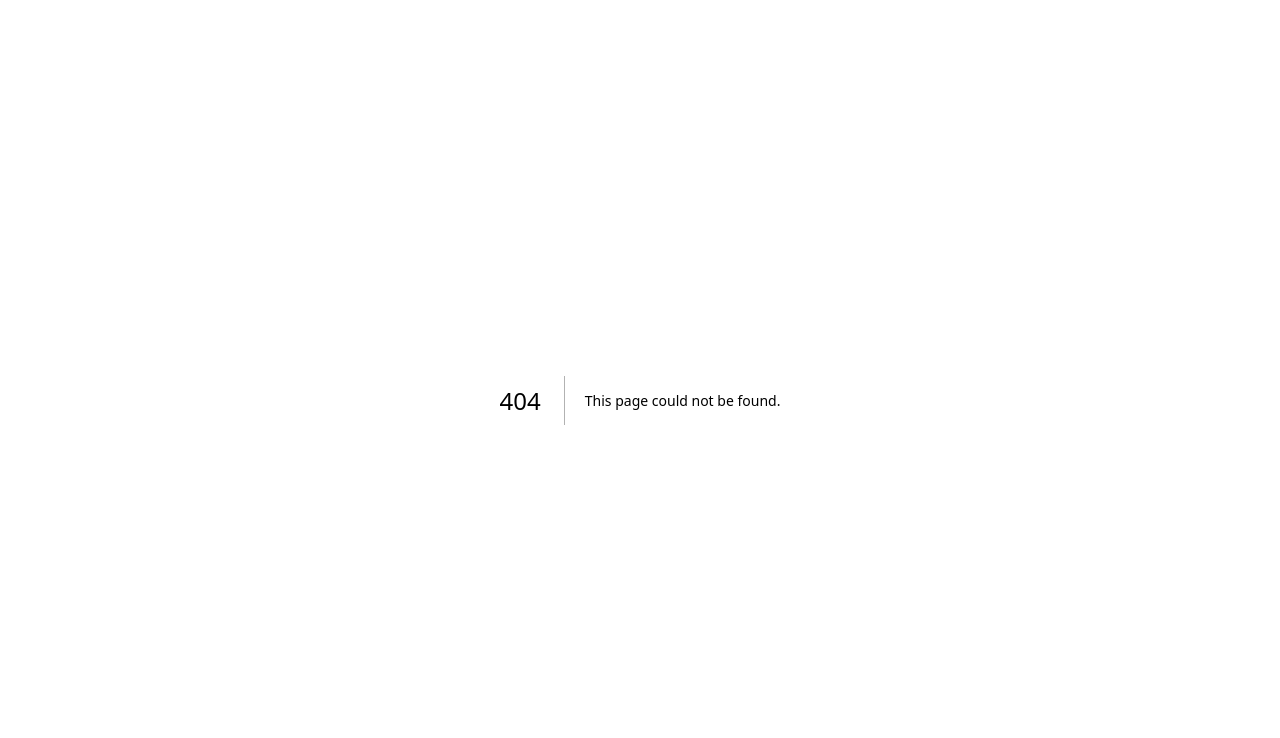
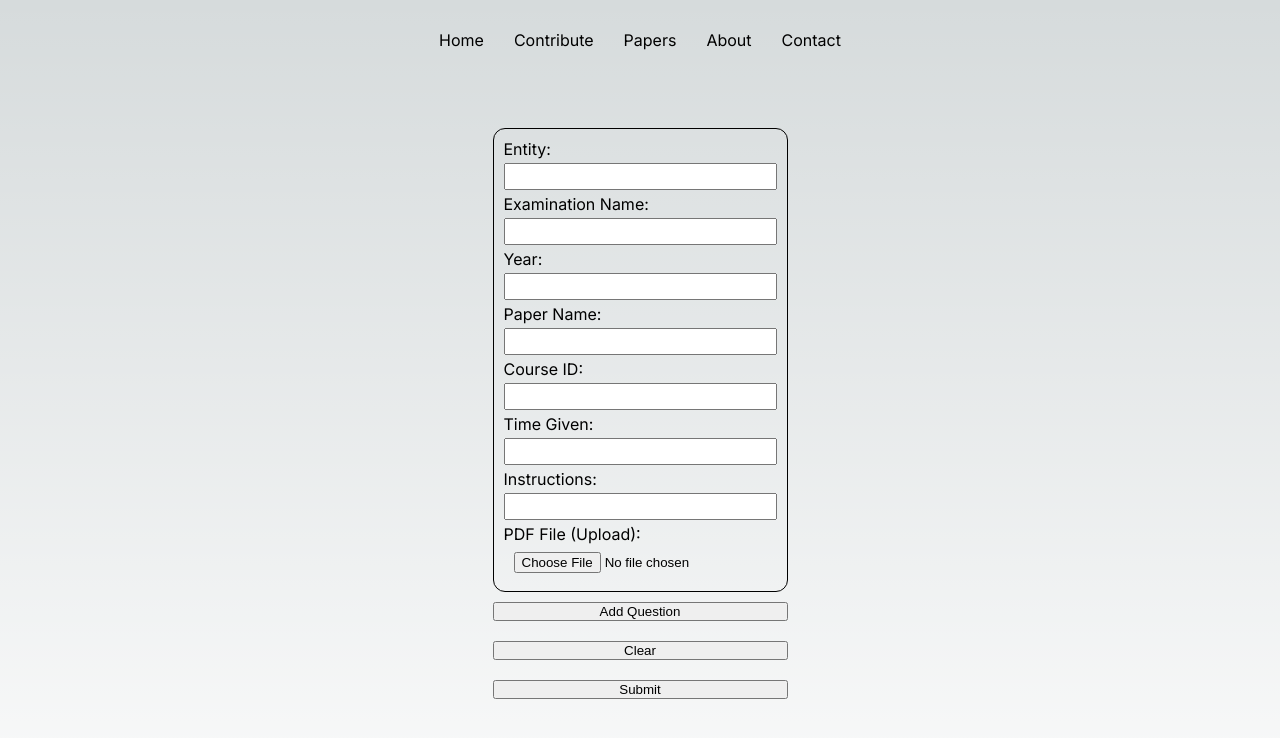
Before and after one commit to seyone22/papersplease, a Next.js app: page /contribute in a window 1280 px wide. Before the commit this address had no page. Shown: the top 738 px of the page. Built offline with nearby package versions, Linux system fonts and the light colour scheme.

Commit message:
Contribute form exists now. TODO: Implement  backend functionality
Signed-off-by: seyone <s.g.seyone@protonmail.com>

```diff
--- /dev/null
+++ b/components/Forms/PaperEntryForm.js
@@ -0,0 +1,110 @@
+import React from 'react';
+import {useFieldArray, useForm} from 'react-hook-form';
+
+import styles from './PaperEntryForm.module.css'
+
+function PaperEntryForm() {
+    const {handleSubmit, control, register, setValue, getValues, watch} = useForm();
+    const {fields, append, remove} = useFieldArray({control, name: 'questions'});
+
+    const onSubmit = (data) => {
+        // Handle form submission, data contains all form values
+        console.log(data);
+    };
+
+    return (<div>
+        <form onSubmit={handleSubmit(onSubmit)}>
+            <div className={styles.examBlock}>
+                <div className={styles.formSection}>
+                    <label>Entity:</label>
+                    <input type="text" {...register('entity')} />
+                </div>
+
+                <div className={styles.formSection}>
+                    <label>Examination Name:</label>
+                    <input type="text" {...register('examinationName')} />
+                </div>
+
+                <div className={styles.formSection}>
+                    <label>Year:</label>
+                    <input type="number" {...register('year')} />
+                </div>
+
+                <div className={styles.formSection}>
+                    <label>Paper Name:</label>
+                    <input type="text" {...register('paperName')} />
+                </div>
+
+                <div className={styles.formSection}>
+                    <label>Course ID:</label>
+                    <input type="text" {...register('courseId')} />
+                </div>
+
+                <div className={styles.formSection}>
+                    <label>Time Given:</label>
+                    <input type="number" {...register('timeGiven')} />
+                </div>
+
+                <div className={styles.formSection}>
+                    <label>Instructions:</label>
+                    <input type="text" {...register('instructions')} />
+                </div>
+
+                <div className={styles.formSection}>
+                    <label>PDF File (Upload):</label>
+                    <input type="file" {...register('pdfFile')} />
+                </div>
+            </div>
+
+            {fields.map((question, index) => (<div class={styles.questionBlock} key={question.id}>
+                <div className={styles.formSection}>
+                    <h3>Question {index + 1}</h3>
+                </div>
+
+                <div className={styles.formSection}>
+                    <label>Question Number:</label>
+                    <input type="number" {...register(`questions.${index}.questionNumber`)} />
+                </div>
+
+                <div className={styles.formSection}>
+                    <label>Part Number:</label>
+                    <input type="number" {...register(`questions.${index}.partNumber`)} />
+                </div>
+
+                <div className={styles.formSection}>
+                    <label>Subpart Number (Optional):</label>
+                    <input type="number" {...register(`questions.${index}.subpartNumber`)} />
+                </div>
+
+                <div className={styles.formSection}>
+                    <label>Question Body:</label>
+                    <textarea {...register(`questions.${index}.questionBody`)} />
+                </div>
+
+                <div className={styles.formSection}>
+                    <label>Marks:</label>
+                    <input type="number" {...register(`questions.${index}.marks`)} />
+                </div>
+
+                <button className={styles.formButton} type="button" onClick={() => remove(index)}>
+                    Delete
+                </button>
+            </div>))}
+
+            <button
+                type="button"
+                className={styles.formButton}
+                onClick={() => {
+                    append({});
+                }}
+            >
+                Add Question
+            </button>
+
+            <button className={styles.formButton} type="reset">Clear</button>
+            <button className={styles.formButton} type="submit">Submit</button>
+        </form>
+    </div>);
+}
+
+export default PaperEntryForm;
--- /dev/null
+++ b/components/Forms/PaperEntryForm.module.css
@@ -0,0 +1,31 @@
+.formSection {
+    display: flex;
+    flex-direction: column;
+}
+
+.formButton {
+    width: 100%;
+    margin: 10px 0;
+}
+
+.questionBlock {
+    border: 1px rgb(var(--foreground-rgb)) solid;
+    border-radius: var(--border-radius);
+    padding: 10px;
+    margin: 10px 0;
+}
+
+.examBlock {
+    border: 1px rgb(var(--foreground-rgb)) solid;
+    border-radius: var(--border-radius);
+    padding: 10px;
+}
+
+
+/* Mobile */
+@media (max-width: 700px) {
+}
+
+/* Tablet and Smaller Desktop */
+@media (min-width: 701px) and (max-width: 1120px) {
+}
--- a/components/TopNav.js
+++ b/components/TopNav.js
@@ -23,7 +23,7 @@ const TopNav = () => {
                     <Link href="/">Home</Link>
                 </li>
                 <li className={styles.navItem}>
-                    <Link href="/papers/new">Contribute</Link>
+                    <Link href="/contribute">Contribute</Link>
                 </li>
                 <li className={styles.navItem}>
                     <Link href="/all">Papers</Link>
--- a/components/TopNav.module.css
+++ b/components/TopNav.module.css
@@ -42,7 +42,7 @@
 .hamburgerIcon::after {
     content: '';
     position: absolute;
-    background-color: #000;
+    background-color: rgb(var(--foreground-rgb));
     height: 2px;
     width: 20px;
     top: 50%;
--- a/package.json
+++ b/package.json
@@ -16,7 +16,6 @@
     "dotenv": "^16.3.1",
     "eslint": "8.44.0",
     "eslint-config-next": "13.4.9",
-    "formik": "^2.4.2",
     "mongodb": "^5.7.0",
     "mongodb-client-encryption": "^2.9.0",
     "mongoose": "^7.3.4",
@@ -24,6 +23,7 @@
     "next-auth": "^4.23.1",
     "react": "18.2.0",
     "react-dom": "18.2.0",
+    "react-hook-form": "^7.46.2",
     "showdown": "^2.1.0"
   }
 }
--- /dev/null
+++ b/src/app/contribute/page.js
@@ -0,0 +1,18 @@
+'use client'
+import styles from './page.module.css'
+import TopNav from "../../../components/TopNav";
+import globals from '../globals.css';
+import PaperEntryForm from "../../../components/Forms/PaperEntryForm";
+
+export default function Contribute() {
+    return (
+        <main className={globals.main}>
+            <TopNav/>
+            <div className={styles.page}>
+                <div>
+                    <PaperEntryForm/>
+                </div>
+            </div>
+        </main>
+    )
+}
--- /dev/null
+++ b/src/app/contribute/page.module.css
@@ -0,0 +1,20 @@
+.page {
+    min-height: 100vh;
+    width: 100vw;
+
+    display: flex;
+    flex-direction: column;
+    align-items: center;
+    margin-top: 10%;
+}
+
+/* Mobile */
+@media (max-width: 700px) {
+    .page {
+        margin-top: 25%;
+    }
+}
+
+/* Tablet and Smaller Desktop */
+@media (min-width: 701px) and (max-width: 1120px) {
+}
--- a/src/app/globals.css
+++ b/src/app/globals.css
@@ -111,3 +111,22 @@ a {
     color-scheme: dark;
   }
 }
+
+div.main {
+  display: flex;
+  flex-direction: column;
+  justify-content: start;
+  align-items: center;
+  padding: 6rem;
+  min-height: 100vh;
+}
+
+input {
+  padding: 4px 10px;
+  margin: 4px 0;
+}
+
+textarea {
+  height: 10em;
+  padding: 10px;
+}
--- a/src/app/page.js
+++ b/src/app/page.js
@@ -11,7 +11,7 @@ export default async function Home() {
         <main className={styles.main}>
             <TopNav/>
             <div className={styles.center}>
-                <h1 className={styles.onTop}>Exams Please!</h1>
+                <h1 className={styles.onTop}>Papers Please!</h1>
                 <h4 className={styles.onTop}>Abandon all hope, All ye who enter.</h4>
             </div>
 
```
Also changed, not shown: src/app/exam/new/page.js (deleted, +0 -38 lines), src/app/exam/new/page.module.css (deleted), 1 other file (tests, documents, lock files or other folders).
